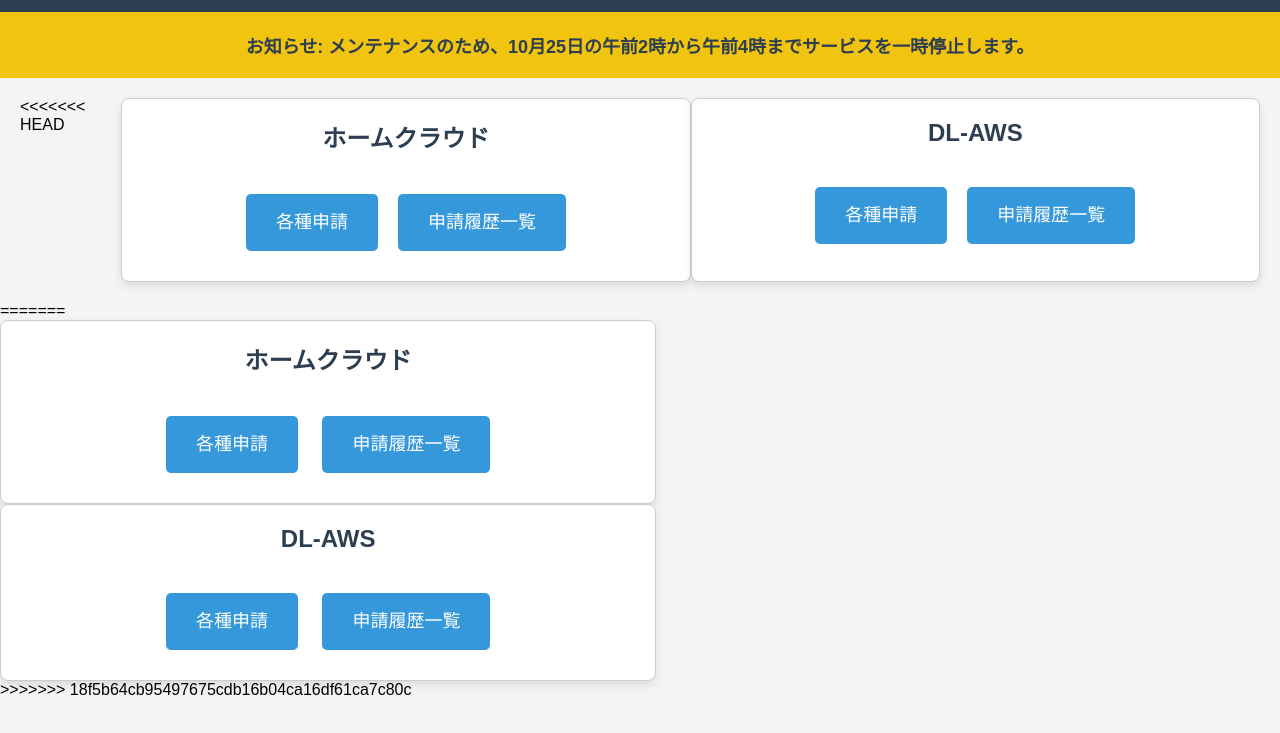
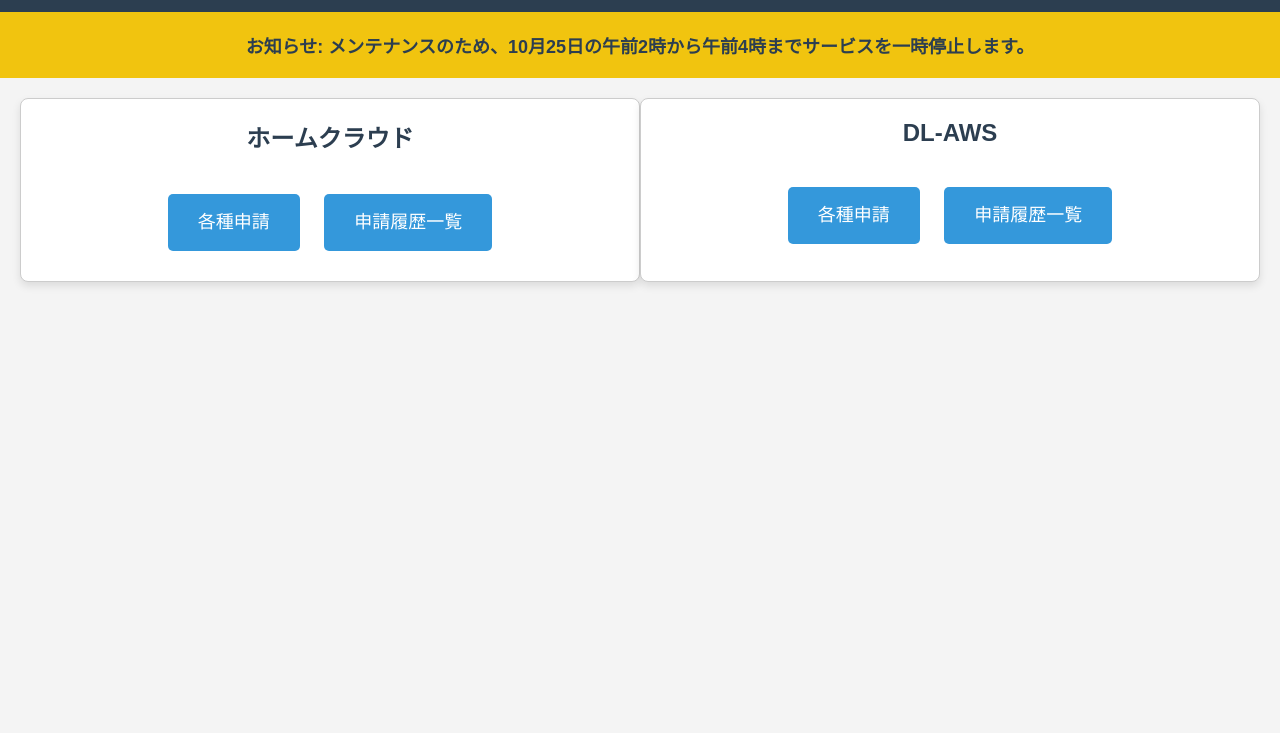
Before and after one commit to suzukikouhei341610/home-cloud, a plain HTML site: page index.html in a window 1280 px wide. Shown: the part 53-786 px from the top of the page. Drawn offline with Linux system fonts and the light colour scheme.

Commit message:
2024_1025渡邉更新

```diff
--- a/index.html
+++ b/index.html
@@ -84,23 +84,6 @@
 </div>
 
     <div class="container">
-<<<<<<< HEAD
-<div class="dashboard">
-<h1>ホームクラウド</h1>
-<div class="buttons">
-<a href="home-cloud.html">
-<button class="button">各種申請</button></a><button class="button">申請履歴一覧</button>
-</div>
-</div>
-
-<div class="dashboard">
-<h1>DL-AWS</h1>
-<div class="buttons">
-<a href="aws-cloud.html"><button class="button">各種申請</button></a><button class="button">申請履歴一覧</button>
-</div>
-</div>
-</div>
-=======
         <!-- ホームクラウド -->
         <div class="dashboard">
             <h1>ホームクラウド</h1>
@@ -124,6 +107,5 @@
             </div>
         </div>
     </div>
->>>>>>> 18f5b64cb95497675cdb16b04ca16df61ca7c80c
 </body>
 </html>
```
